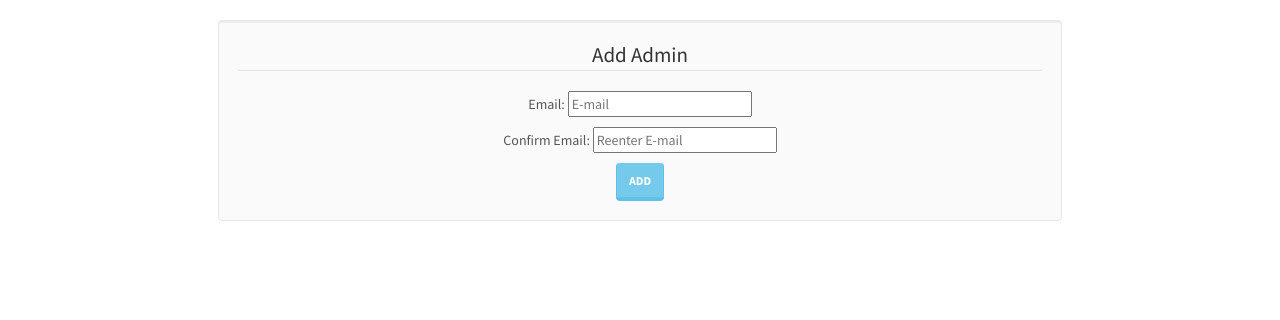
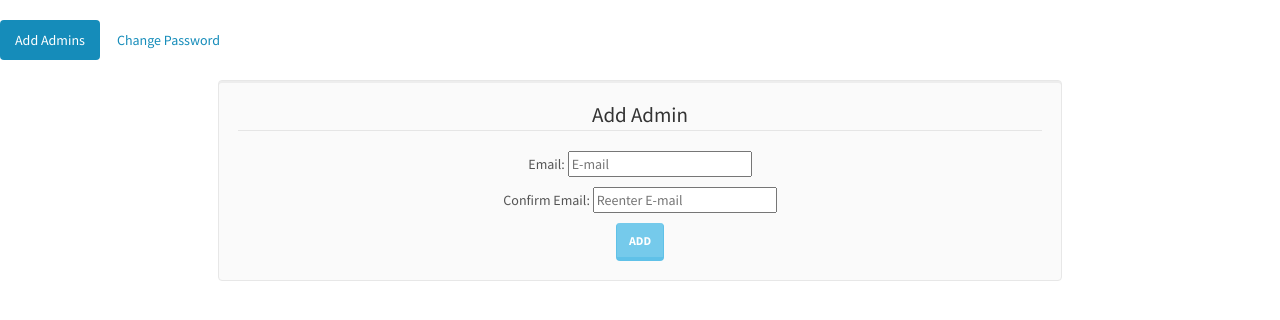
Before and after one commit to oreo21/TeamProhphit, a Flask app: page /sa-home/ in a window 1280 px wide. Shown: the part 54-374 px from the top of the page. Run offline with Flask 2, Linux system fonts and the light colour scheme; the visitor is signed in with stand-in values (Sample User, id 1); some libraries are stand-ins or nearby versions.

Commit message:
passwords

```diff
--- a/app.py
+++ b/app.py
@@ -144,6 +144,20 @@ def addadmin():
             db_manager.set_admin_list([email])
         session['success'] = "Admin successfully added."
     return ret
+
+@app.route('/changePass/', methods=['POST'])
+def changePass():
+    print request.form
+    if len(request.form['pass']) == 0:
+        return "Please enter password."
+    if len(request.form['pass2']) == 0:
+        return "Please confirm password."
+    if request.form['pass'] != request.form['pass2']:
+        return "Passwords do not match."
+    if not passCheck(request.form['pass']):
+        return "Please choose a stronger password. Passwords must be at least 8 characters, and contain one uppercase letter, one lowercase letter, and one number."
+    session['success'] = "Password changed successfully."
+    return ''
 
 #checks if your password is good
 def passCheck(password):
--- a/static/super_admin_home.js
+++ b/static/super_admin_home.js
@@ -1,4 +1,4 @@
-var error;
+var error, passError;
 
 var validation = function(){
   $.ajax({
@@ -11,7 +11,24 @@ var validation = function(){
         error.innerHTML = data;
       }
       else{
-        window.location = '/addsuccess/';
+        window.location = '/';
+      }
+    }
+  });
+}
+
+var passValidation = function(){
+  $.ajax({
+    url: '/changePass/',
+    type: 'POST',
+    data: {'pass':document.getElementById('pass1').value, 'pass2':document.getElementById('pass2').value},
+    success: function(data){
+      if (data){
+        passError.style.display = 'block';
+        passError.innerHTML = data;
+      }
+      else{
+        window.location = '/';
       }
     }
   });
@@ -21,5 +38,9 @@ window.onload = function(){
   error = document.getElementById('error');
   error.style.display = 'none';
 
+  passError = document.getElementById('passError');
+  passError.style.display = 'none';
+
   document.getElementById('butt').addEventListener('click',validation);
+  document.getElementById('passBut').addEventListener('click',passValidation);
 }
--- a/templates/super_admin_home.html
+++ b/templates/super_admin_home.html
@@ -22,6 +22,13 @@ Super Admin Home
   <div class="row">
       <div class="alert alert-dismissible alert-danger" id="error"></div>
   </div>
+  <ul class="nav nav-pills">
+    <li class="active"><a href="#home" data-toggle="tab">Add Admins</a></li>
+    <li><a href="#pass" data-toggle="tab">Change Password</a></li>
+
+    <div id="myTabContent" class="tab-content">
+      <div class="tab-pane fade active in" id="home">
+        <br><br><br>
         <div class="row">
           <div class="col-md-2">
           </div>
@@ -40,6 +47,33 @@ Super Admin Home
           <div class="col-md-2">
           </div>
         </div>
+      </div>
+
+      <div class="tab-pane fade" id="pass">
+        <br><br><br>
+        <div class="row">
+          <div class="col-md-2">
+          </div>
+          <div class="col-md-8">
+            <div class="alert alert-dismissible alert-danger" id="passError">
+            </div>
+            <div class="well form-horizontal">
+              <fieldset>
+                <legend>Change Password</legend>
+                <form method="POST">
+                  <p>Password: <input type="password" name="pass" id="pass1" placeholder="Password"> </p>
+                  <p>Confirm Password: <input type="password" name="pass2" id='pass2' placeholder="Reenter Password"></p>
+                  <p class="btn btn-info" id="passBut">Change Password</p>
+                </form>
+              </fieldset>
+            </div>
+          </div>
+          <div class="col-md-2">
+          </div>
+        </div>
+      </div>
+    </div>
+
 
 <script src="/static/super_admin_home.js"></script>
 
```
Lines whose indentation alone changed are shown as unchanged.
